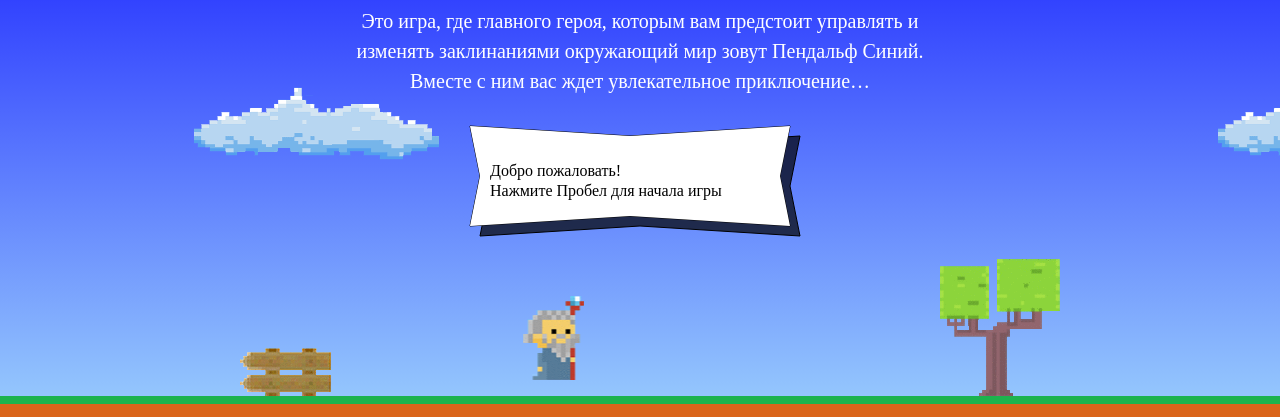
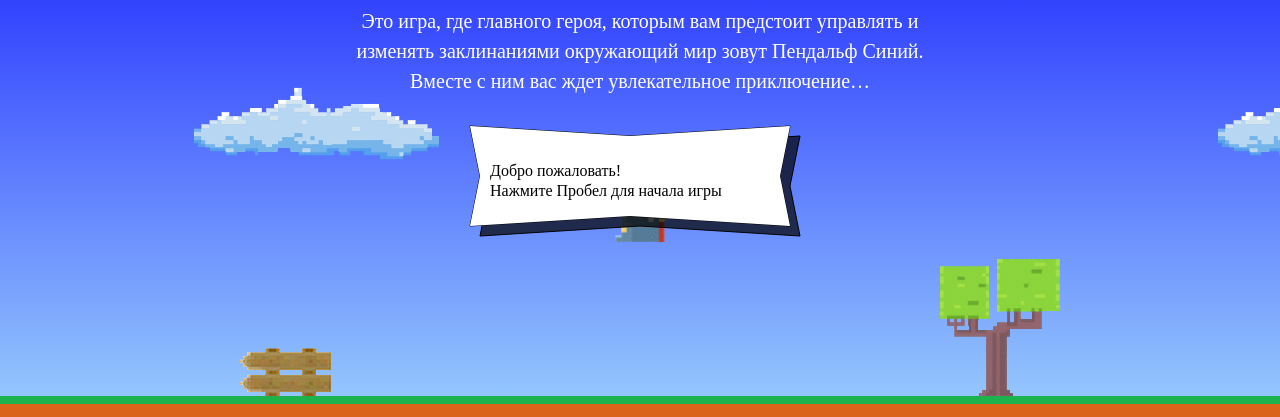
Before and after one commit to DamperX/827119-code-and-magick, a website: page index.html in a window 1280 px wide. Shown: the part 203-620 px from the top of the page. Drawn offline with Linux system fonts and the light colour scheme; a web font is replaced by a local one.

Commit message:
Выполнил задание

```diff
--- a/index.html
+++ b/index.html
@@ -180,7 +180,24 @@
     <p class="setup-similar-label">Петр Петров</p>
   </div>
 </template>
-
+<script>
+  var fireballSize = 22;
+  var getFireballSpeed = function(left) {
+    return left ? 5 : 2;
+  }
+  var wizardSpeed = 3;
+  var wizardWidth = 70;
+  var getWizardHeight = function(wizardHeight) {
+    WizardHeight = 1.337 * wizardWidth;
+    return WizardHeight;
+  }
+  var getWizardX = function(width) {
+    return width / 2 - wizardWidth / 2;
+  }
+  var getWizardY = function(height) {
+    return height * 0.33 - WizardHeight / 2;
+  };
+</script>
 <script src="js/game.js"></script>
 
 </body>
```
